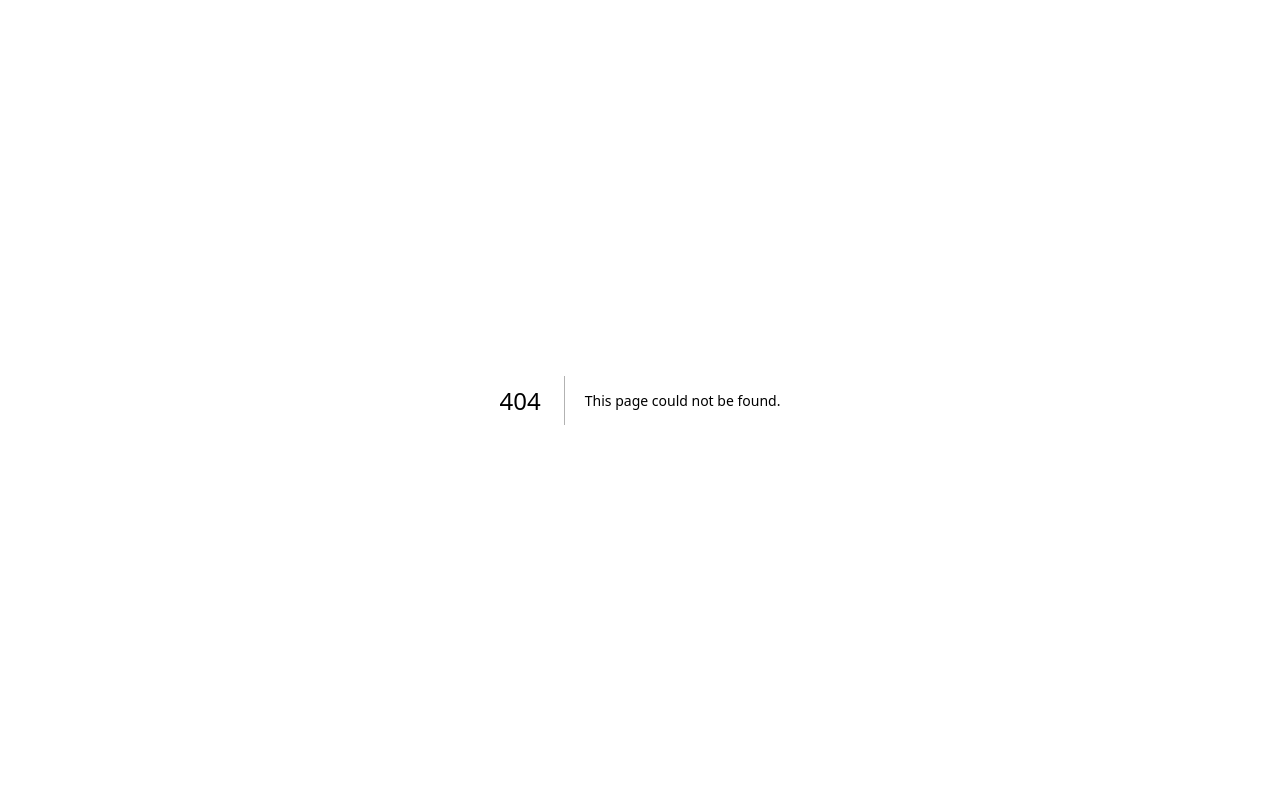
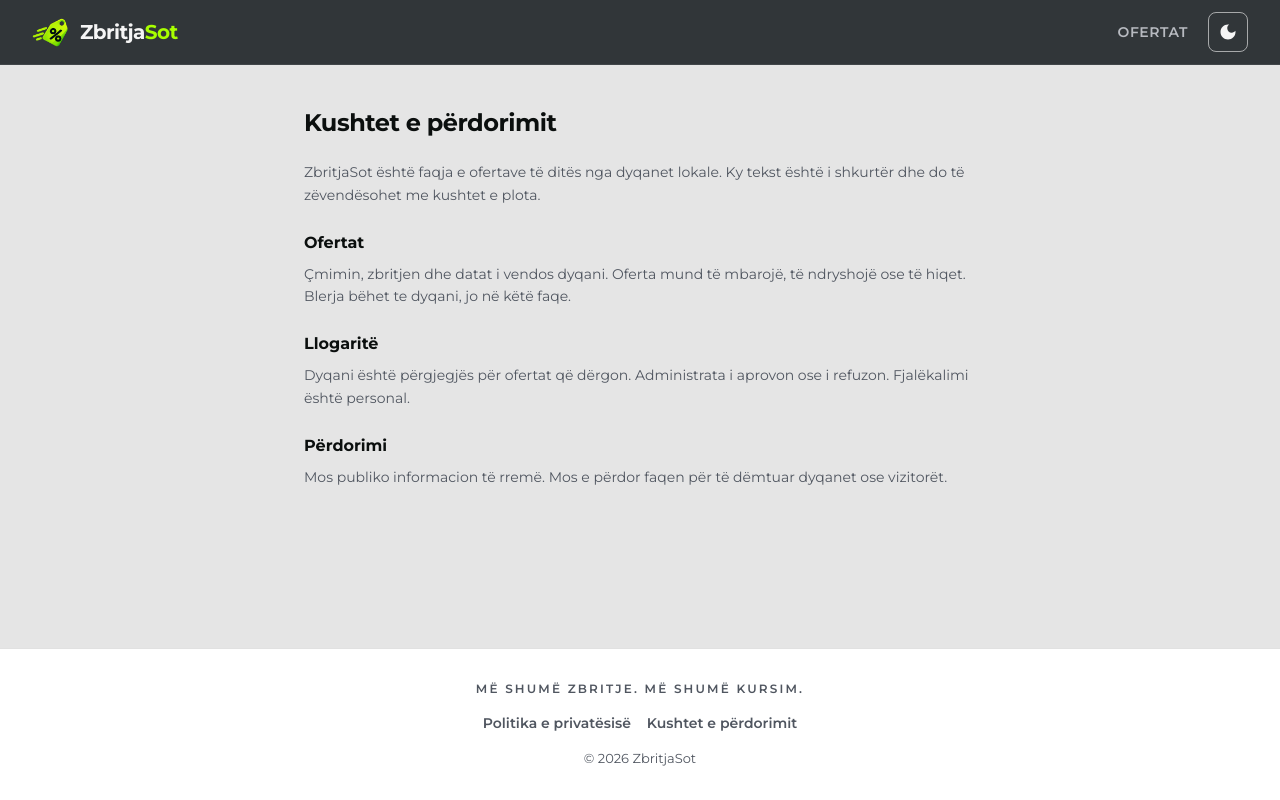
Before and after one commit to ZbritjaSot/frontend, a Next.js app: page /kushtet in a window 1280 px wide. Before the commit this address had no page. Built offline with nearby package versions, Linux system fonts and the light colour scheme.

Commit message:
Add a branded 404 and short privacy and terms pages.

```diff
--- /dev/null
+++ b/app/(public)/kushtet/page.tsx
@@ -0,0 +1,39 @@
+import type { Metadata } from "next";
+import { LegalDocument } from "@/components/chrome/LegalDocument";
+
+export const metadata: Metadata = {
+  title: "Kushtet e përdorimit",
+  description: "Rregullat e shkurtra për përdorimin e ZbritjaSot.",
+};
+
+export default function TermsPage() {
+  return (
+    <LegalDocument title="Kushtet e përdorimit">
+      <p>
+        ZbritjaSot është faqja e ofertave të ditës nga dyqanet lokale. Ky tekst
+        është i shkurtër dhe do të zëvendësohet me kushtet e plota.
+      </p>
+      <section className="grid gap-2">
+        <h2>Ofertat</h2>
+        <p>
+          Çmimin, zbritjen dhe datat i vendos dyqani. Oferta mund të mbarojë,
+          të ndryshojë ose të hiqet. Blerja bëhet te dyqani, jo në këtë faqe.
+        </p>
+      </section>
+      <section className="grid gap-2">
+        <h2>Llogaritë</h2>
+        <p>
+          Dyqani është përgjegjës për ofertat që dërgon. Administrata i aprovon
+          ose i refuzon. Fjalëkalimi është personal.
+        </p>
+      </section>
+      <section className="grid gap-2">
+        <h2>Përdorimi</h2>
+        <p>
+          Mos publiko informacion të rremë. Mos e përdor faqen për të dëmtuar
+          dyqanet ose vizitorët.
+        </p>
+      </section>
+    </LegalDocument>
+  );
+}
--- a/app/(public)/offers/[id]/not-found.tsx
+++ b/app/(public)/offers/[id]/not-found.tsx
@@ -1,22 +1,10 @@
-import ArrowBackIcon from "@mui/icons-material/ArrowBack";
-import Link from "next/link";
+import { NotFoundScreen } from "@/components/chrome/NotFoundScreen";
 
 export default function OfferNotFound() {
   return (
-    <section className="border-t border-line py-14">
-      <h1 className="m-0 text-lg font-semibold">Oferta nuk u gjet</h1>
-      <p className="mt-3 max-w-lg leading-relaxed text-muted">
-        Kjo ofertë nuk është aktive ose nuk ekziston më.
-      </p>
-      <p className="mt-5">
-        <Link
-          href="/"
-          className="inline-flex items-center gap-1 font-semibold text-accent hover:underline"
-        >
-          <ArrowBackIcon fontSize="small" />
-          Kthehu te ofertat
-        </Link>
-      </p>
-    </section>
+    <NotFoundScreen
+      title="Oferta nuk u gjet"
+      description="Kjo ofertë nuk është aktive ose nuk ekziston më."
+    />
   );
 }
--- /dev/null
+++ b/app/(public)/privatesia/page.tsx
@@ -0,0 +1,40 @@
+import type { Metadata } from "next";
+import { LegalDocument } from "@/components/chrome/LegalDocument";
+
+export const metadata: Metadata = {
+  title: "Politika e privatësisë",
+  description: "Si i trajton ZbritjaSot të dhënat e llogarisë dhe ofertat publike.",
+};
+
+export default function PrivacyPage() {
+  return (
+    <LegalDocument title="Politika e privatësisë">
+      <p>
+        ZbritjaSot tregon oferta publike nga dyqanet në Kosovë. Ky tekst është
+        i shkurtër dhe do të zëvendësohet me politikën e plotë.
+      </p>
+      <section className="grid gap-2">
+        <h2>Çfarë mbledhim</h2>
+        <p>
+          Vizitorët i shohin ofertat pa llogari. Dyqanet dhe administrata hyjnë
+          me email dhe fjalëkalim. Ruajmë të dhënat e llogarisë, ofertat dhe
+          adresën e dyqanit që shfaqet te oferta.
+        </p>
+      </section>
+      <section className="grid gap-2">
+        <h2>Si i përdorim</h2>
+        <p>
+          I përdorim për të hapur llogarinë, për të shfaqur ofertat dhe për të
+          mbajtur panelin. Nuk i shesim të dhënat.
+        </p>
+      </section>
+      <section className="grid gap-2">
+        <h2>Sa kohë</h2>
+        <p>
+          Ofertat publike qëndrojnë derisa të skadojnë ose të hiqen. Llogaritë
+          qëndrojnë derisa t’i mbyllë administrata.
+        </p>
+      </section>
+    </LegalDocument>
+  );
+}
--- /dev/null
+++ b/app/not-found.tsx
@@ -0,0 +1,24 @@
+import type { Metadata } from "next";
+import { SiteFooter } from "@/components/chrome/SiteFooter";
+import { SiteHeader } from "@/components/chrome/SiteHeader";
+import { NotFoundScreen } from "@/components/chrome/NotFoundScreen";
+
+export const metadata: Metadata = {
+  title: "Nuk u gjet",
+  robots: { index: false, follow: false },
+};
+
+export default function NotFound() {
+  return (
+    <div className="flex min-h-dvh flex-col">
+      <SiteHeader />
+      <div className="mx-auto flex w-full max-w-6xl flex-1 items-center px-5 sm:px-8">
+        <NotFoundScreen
+          title="Kjo faqe nuk u gjet"
+          description="Adresa nuk ekziston. Kthehu te ofertat e sotme."
+        />
+      </div>
+      <SiteFooter />
+    </div>
+  );
+}
--- /dev/null
+++ b/components/chrome/LegalDocument.tsx
@@ -0,0 +1,19 @@
+import type { ReactNode } from "react";
+import { pageTitle } from "@/lib/ui";
+
+export function LegalDocument({
+  title,
+  children,
+}: {
+  title: string;
+  children: ReactNode;
+}) {
+  return (
+    <article className="mx-auto max-w-2xl">
+      <h1 className={pageTitle}>{title}</h1>
+      <div className="grid gap-6 text-sm leading-relaxed text-muted [&_h2]:m-0 [&_h2]:text-base [&_h2]:font-bold [&_h2]:text-ink [&_p]:m-0">
+        {children}
+      </div>
+    </article>
+  );
+}
--- /dev/null
+++ b/components/chrome/NotFoundScreen.tsx
@@ -0,0 +1,29 @@
+import Link from "next/link";
+import { LogoMark } from "@/components/brand/LogoMark";
+import { btnPrimary } from "@/lib/ui";
+
+export function NotFoundScreen({
+  title,
+  description,
+}: {
+  title: string;
+  description: string;
+}) {
+  return (
+    <section className="mx-auto flex w-full max-w-lg flex-col items-center px-2 py-16 text-center sm:py-24">
+      <LogoMark size={72} />
+      <p className="m-0 mt-6 text-6xl leading-none font-bold tracking-[-0.06em] sm:text-7xl">
+        <span className="text-ink">4</span>
+        <span className="text-accent">0</span>
+        <span className="text-ink">4</span>
+      </p>
+      <h1 className="m-0 mt-5 text-xl font-bold tracking-[-0.02em]">{title}</h1>
+      <p className="m-0 mt-3 max-w-md leading-relaxed text-muted">
+        {description}
+      </p>
+      <Link href="/" className={`${btnPrimary} mt-8`}>
+        Te ofertat
+      </Link>
+    </section>
+  );
+}
--- a/components/chrome/SiteFooter.tsx
+++ b/components/chrome/SiteFooter.tsx
@@ -1,3 +1,4 @@
+import Link from "next/link";
 import { SITE_TAGLINE } from "@/lib/site";
 
 export function SiteFooter() {
@@ -6,7 +7,18 @@ export function SiteFooter() {
       <p className="m-0 text-xs font-semibold tracking-[0.18em] uppercase">
         {SITE_TAGLINE}
       </p>
-      <p className="mt-3 mb-0 text-[0.8125rem]">
+      <nav
+        className="mt-4 flex flex-wrap items-center justify-center gap-x-4 gap-y-2 text-sm font-semibold"
+        aria-label="Ligjore"
+      >
+        <Link href="/privatesia" className="hover:text-accent">
+          Politika e privatësisë
+        </Link>
+        <Link href="/kushtet" className="hover:text-accent">
+          Kushtet e përdorimit
+        </Link>
+      </nav>
+      <p className="mt-4 mb-0 text-[0.8125rem]">
         © {new Date().getFullYear()} ZbritjaSot
       </p>
     </footer>
```
